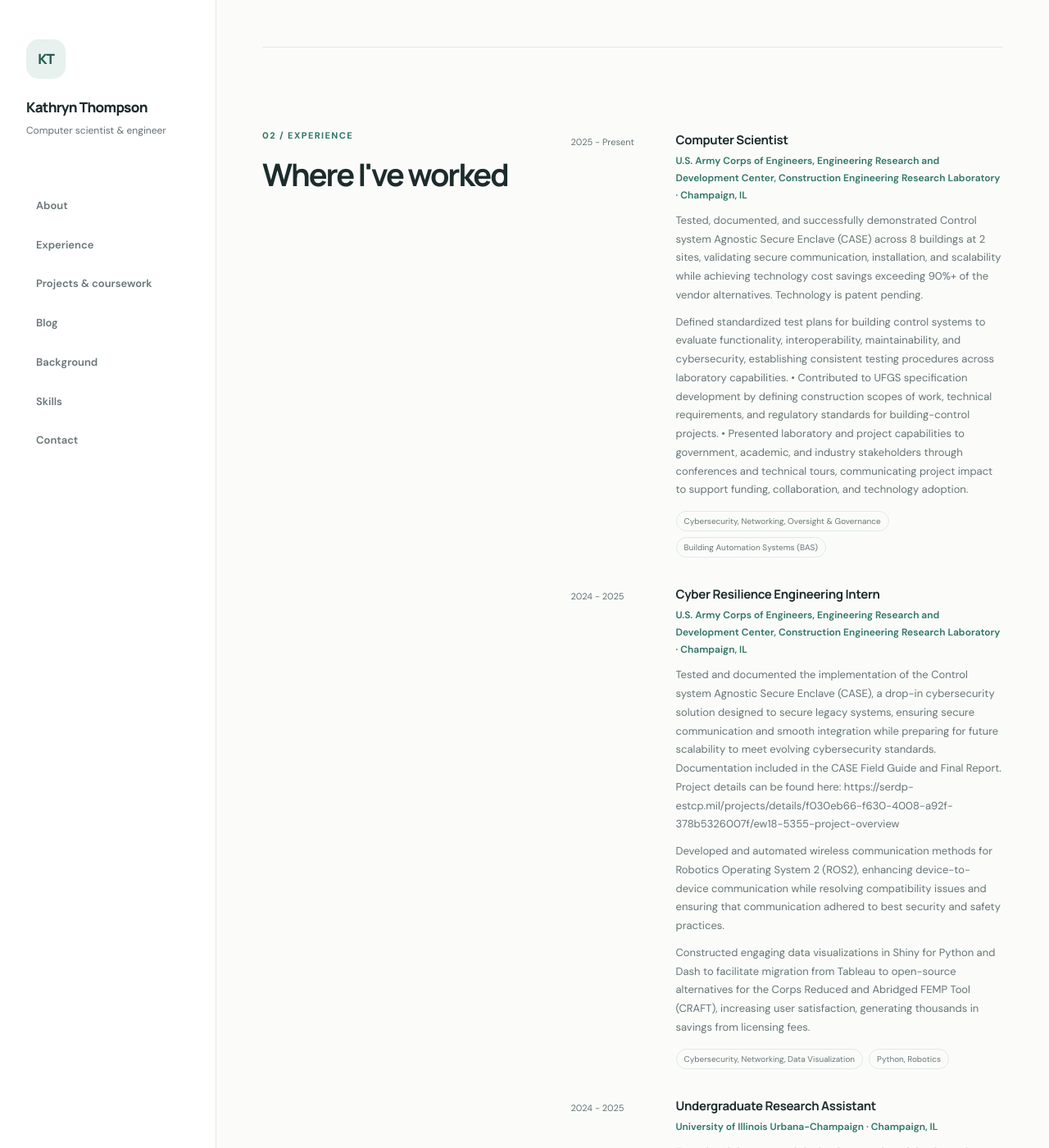
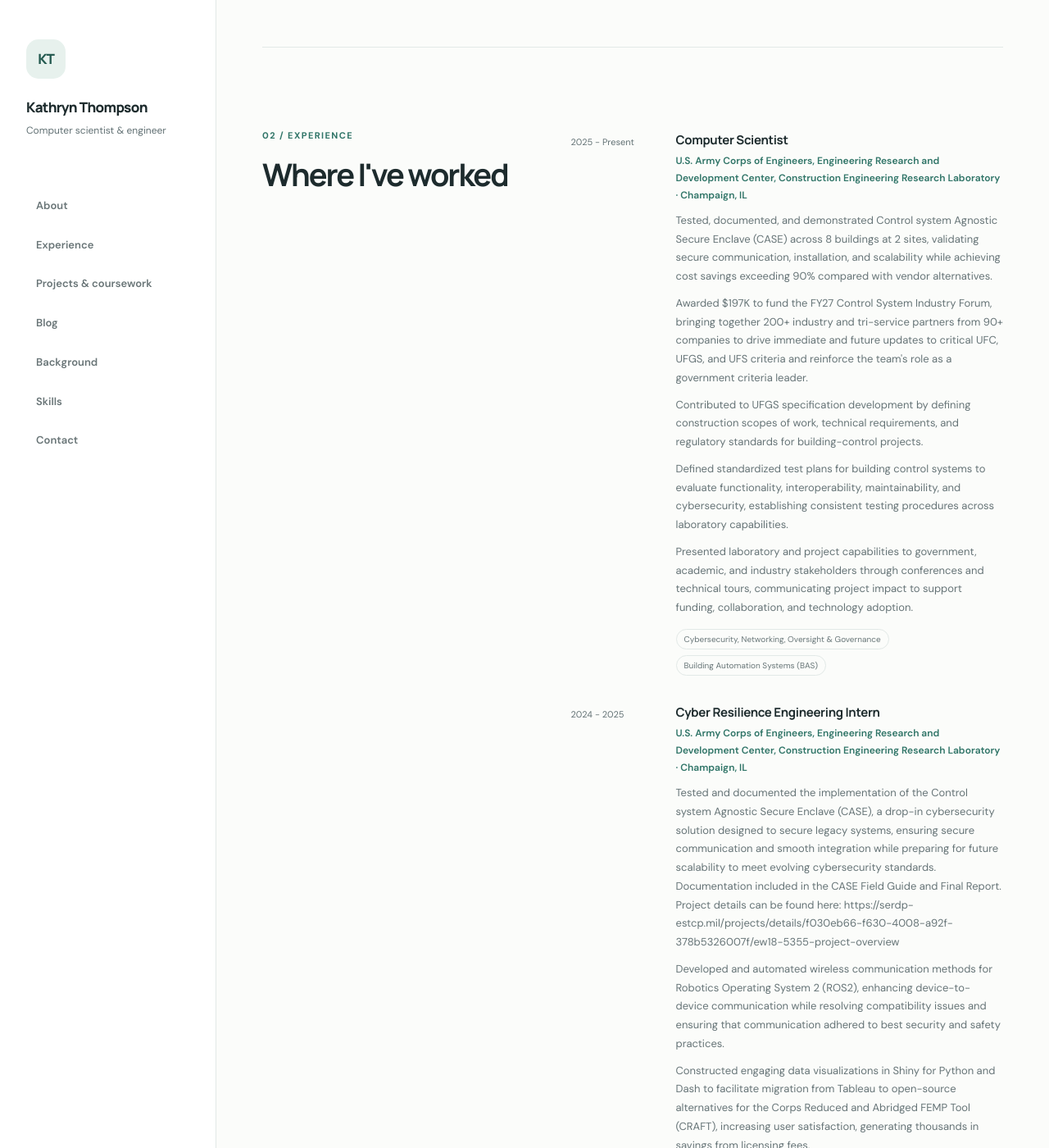
Before and after one commit to kyt325/KathrynThompson.github.io, a Jekyll site: the page index.html, which Jekyll copies as it is, in a window 1280 px wide and 1400 px high, scrolled down 1084 px. Shown: the whole window at 82% size. Built offline with Jekyll 4.4.1, drawn with Linux system fonts in a browser that asks for light colours; some of the changed text lies outside the part shown.

Commit message:
push hopefully finished experience

```diff
--- a/index.html
+++ b/index.html
@@ -71,10 +71,11 @@
           <div>
             <h3>Computer Scientist</h3>
             <p class="item-subtitle">U.S. Army Corps of Engineers, Engineering Research and Development Center, Construction Engineering Research Laboratory · Champaign, IL</p>
-            <p>Tested, documented, and successfully demonstrated Control system Agnostic Secure Enclave (CASE) across 8 buildings at 2 sites, validating secure communication, installation, and scalability while achieving technology cost savings exceeding 90%+ of the vendor alternatives. Technology is patent pending.</p>
-            <p>Defined standardized test plans for building control systems to evaluate functionality, interoperability, maintainability, and cybersecurity, establishing consistent testing procedures across laboratory capabilities.
-• Contributed to UFGS specification development by defining construction scopes of work, technical requirements, and regulatory standards for building-control projects.
-• Presented laboratory and project capabilities to government, academic, and industry stakeholders through conferences and technical tours, communicating project impact to support funding, collaboration, and technology adoption.</p>
+            <p>Tested, documented, and demonstrated Control system Agnostic Secure Enclave (CASE) across 8 buildings at 2 sites, validating secure communication, installation, and scalability while achieving cost savings exceeding 90% compared with vendor alternatives.</p>
+            <p>Awarded $197K to fund the FY27 Control System Industry Forum, bringing together 200+ industry and tri-service partners from 90+ companies to drive immediate and future updates to critical UFC, UFGS, and UFS criteria and reinforce the team's role as a government criteria leader.</p>
+            <p>Contributed to UFGS specification development by defining construction scopes of work, technical requirements, and regulatory standards for building-control projects.</p>
+            <p>Defined standardized test plans for building control systems to evaluate functionality, interoperability, maintainability, and cybersecurity, establishing consistent testing procedures across laboratory capabilities.</p>
+            <p>Presented laboratory and project capabilities to government, academic, and industry stakeholders through conferences and technical tours, communicating project impact to support funding, collaboration, and technology adoption.</p>
             <ul class="tag-list"><li>Cybersecurity, Networking, Oversight & Governance</li><li>Building Automation Systems (BAS)</li></ul>
           </div>
         </article>
@@ -94,10 +95,9 @@
           <div>
             <h3>Undergraduate Research Assistant</h3>
             <p class="item-subtitle">University of Illinois Urbana-Champaign · Champaign, IL</p>
-            <p>Tested and documented the implementation of the Control system Agnostic Secure Enclave (CASE), a drop-in cybersecurity solution designed to secure legacy systems, ensuring secure communication and smooth integration while preparing for future scalability to meet evolving cybersecurity standards.  Documentation included in the CASE Field Guide and Final Report. Project details can be found here: https://serdp-estcp.mil/projects/details/f030eb66-f630-4008-a92f-378b5326007f/ew18-5355-project-overview</p>
-            <p>Developed and automated wireless communication methods for Robotics Operating System 2 (ROS2), enhancing device-to-device communication while resolving compatibility issues and ensuring that communication adhered to best security and safety practices.
-            <p>Constructed engaging data visualizations in Shiny for Python to facilitate migration from Tableau to open-source alternatives for the Corps Reduced and Abridged FEMP Tool (CRAFT), increasing user satisfaction, generating thousands</p>
-            <ul class="tag-list"><li>Cybersecurity, Artificial Intelligence, Cryptography</li><li>Python, Robotics</li></ul>
+            <p>Conducted a literature review on post-quantum cryptography (PQC) adoption in operational technology (OT), analyzing latency, encryption overhead, and regulatory compliance in systems including ROS2.</p>
+            <p>Led vulnerability testing of healthcare-facing applications, evaluating security and data privacy risks.</p>
+            <ul class="tag-list"><li>Cybersecurity, AI, Post-Quantum Cryptography, Privacy</li><li>ROS2, Vulnerability Testing</li></ul>
           </div>
         </article>
         <article class="timeline-item">
@@ -105,8 +105,9 @@
           <div>
             <h3>Electrical and Mechatronics Engineering Intern</h3>
             <p class="item-subtitle">National Aerospace Solutions · Arnold AFB, TN</p>
-            <p>[Describe a meaningful contribution or result. Add a link to a publication or project if useful.]</p>
-            <ul class="tag-list"><li>Networking, Databases</li><li>Python, Robotics</li></ul>
+            <p>Modified C code to resolve communication errors between a PIC microcontroller and DHCP server, including incorrect IP addresses, MAC addresses, and hostnames.</p>
+            <p>Updated 13 technical manuals to reflect current operating procedures and ASME standards, and designed a Microsoft Access status board consolidating 7 plant equipment databases.</p>
+            <ul class="tag-list"><li>Embedded Systems, Networking, Databases</li><li>C, Microsoft Access</li></ul>
           </div>
         </article>
         <article class="timeline-item">
```
